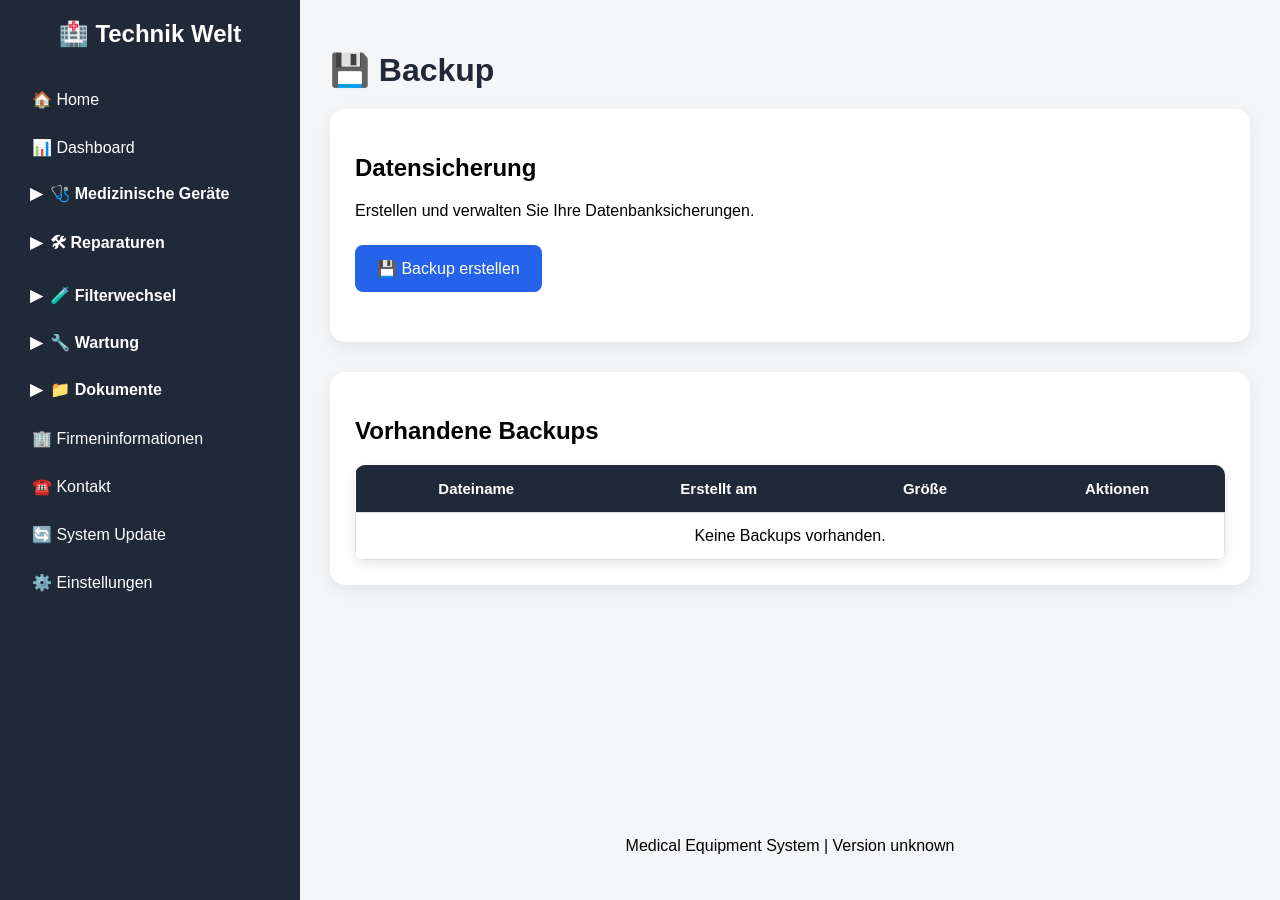
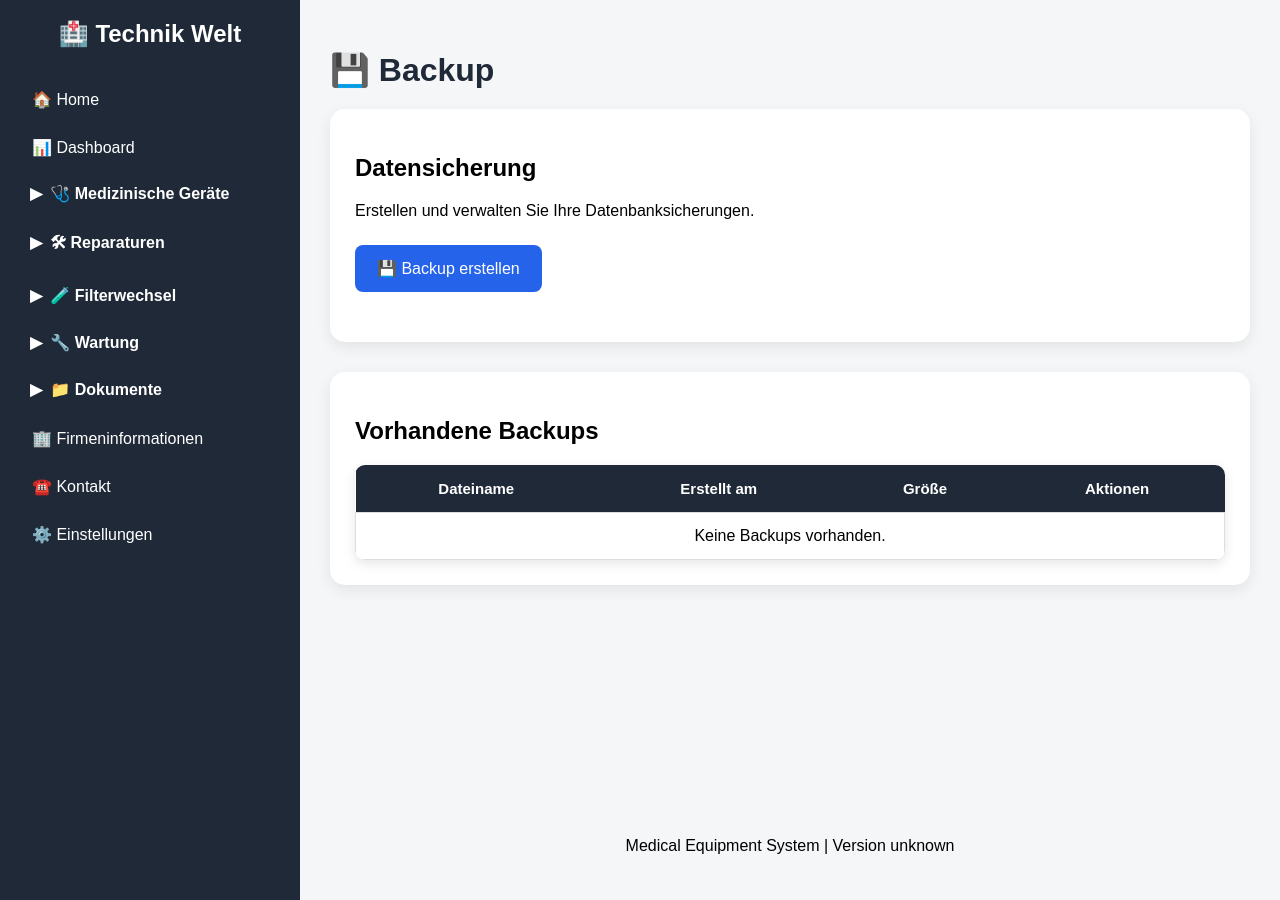
Before and after one commit to hamudehabujh12-coder/MedicalEquipmentSystem, a Django app: page /backup/ in a window 1280 px wide. Run offline with Django 5.2, Linux system fonts and the light colour scheme; the visitor is signed in with stand-in values (Sample User, id 1).

Commit message:
System Improvements

```diff
--- a/devices/templates/devices/base.html
+++ b/devices/templates/devices/base.html
@@ -540,10 +540,6 @@ details.menu-group ul li a:hover {
         ☎️ Kontakt
     </a>
 
-    <a href="{% url 'system_update' %}">
-        🔄 System Update
-    </a>
-
 
     <a href="{% url 'settings' %}">
         ⚙️ Einstellungen
--- a/devices/templates/devices/settings.html
+++ b/devices/templates/devices/settings.html
@@ -67,6 +67,10 @@
         <h3>Audit Log</h3>
     </a>
 
+    <a href="{% url 'system_update' %}" class="settings-card">
+        🔄
+        <h3>System Update</h3>
+    </a>
 </div>
 
 <style>
```
